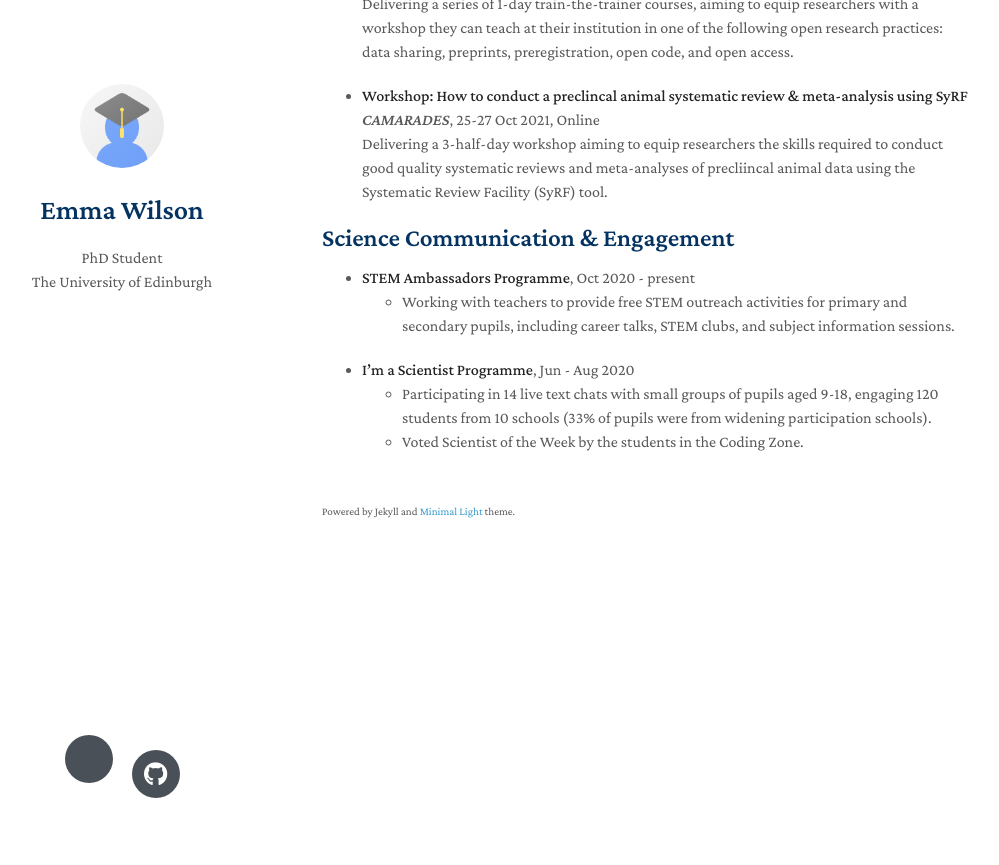
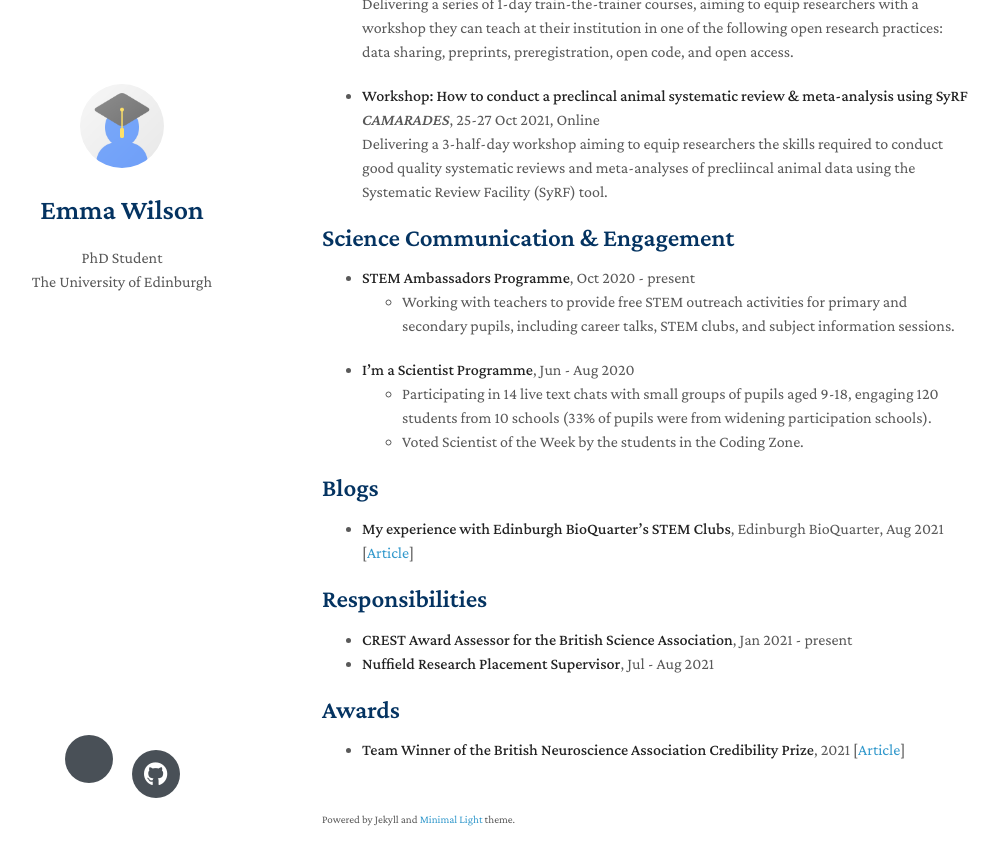
Before and after one commit to emma-wilson/emma-wilson.github.io, a Jekyll site: the page built from index.md, in a window 1280 px wide and 900 px high, scrolled down 2070 px. Shown: the top 865 px of the window, without its empty margins (148-1147 px from the left). Built offline with Jekyll 4.4.1, drawn with Linux system fonts in a browser that asks for light colours; nearby versions of some CDN libraries; a style sheet for code colours, icons or effects is not loaded; our own code applies the rules of GitHub Pages for plain Markdown files.

Commit message:
Add blogs responsibilities and awards

```diff
--- a/index.md
+++ b/index.md
@@ -136,3 +136,18 @@ I am passionate about open and reproducible research, and enjoy engaging the pub
   <br>
   - Participating in 14 live text chats with small groups of pupils aged 9-18, engaging 120 students from 10 schools (33% of pupils were from widening participation schools).
   - Voted Scientist of the Week by the students in the Coding Zone.
+
+## Blogs
+
+- **My experience with Edinburgh BioQuarter’s STEM Clubs**, Edinburgh BioQuarter, Aug 2021
+  [<a href="https://edinburghbioquarter.com/my-experience-with-edinburgh-bioquarters-stem-clubs/" aria-label="Read My experience with Edinburgh BioQuarter’s STEM Clubs blog">Article</a>]
+
+## Responsibilities
+
+- **CREST Award Assessor for the British Science Association**, Jan 2021 - present
+- **Nuffield Research Placement Supervisor**, Jul - Aug 2021
+
+## Awards
+
+- **Team Winner of the British Neuroscience Association Credibility Prize**, 2021
+  [<a href="https://www.bna.org.uk/mediacentre/news/winners-of-the-2021-credibility-prize/" aria-label="Read about the British Neuroscience Association's Credibility Prize  winners">Article</a>]
```
